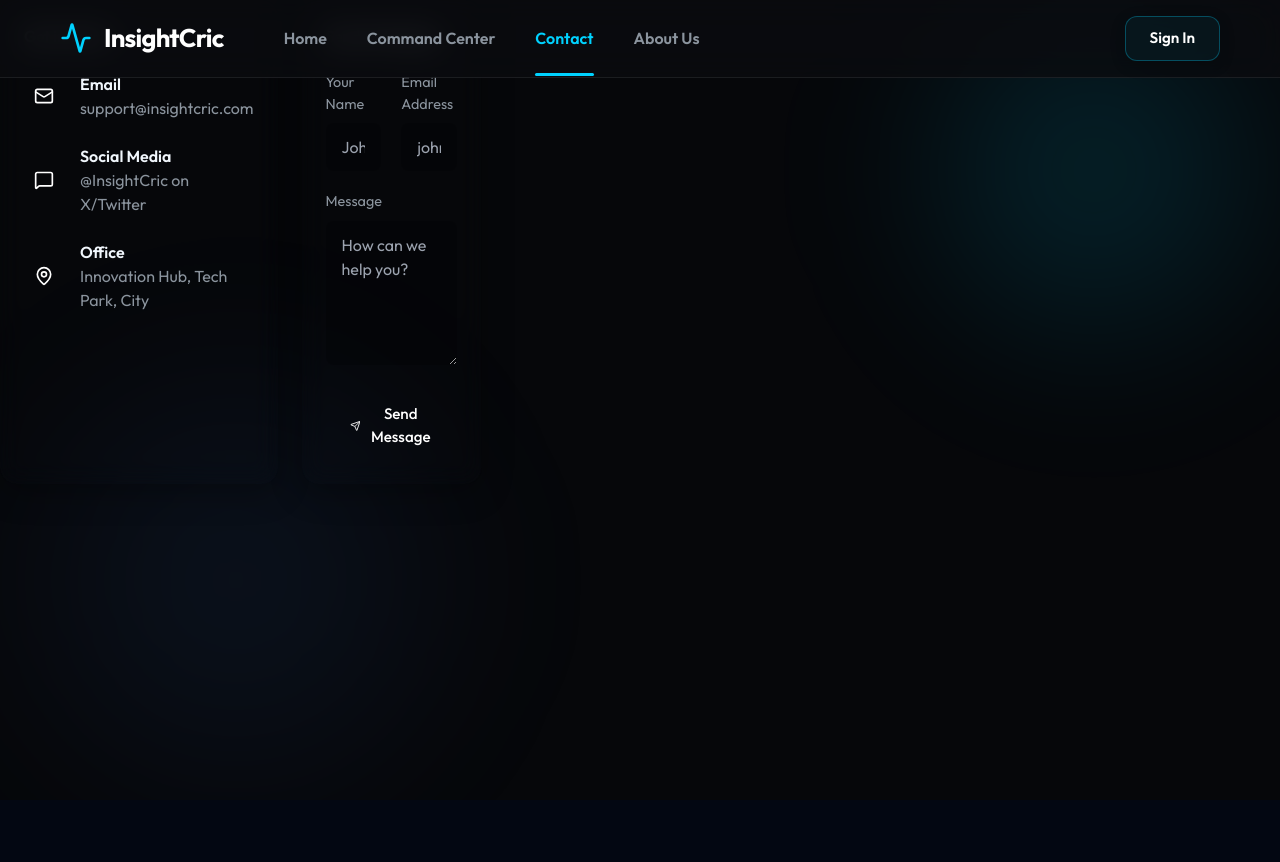
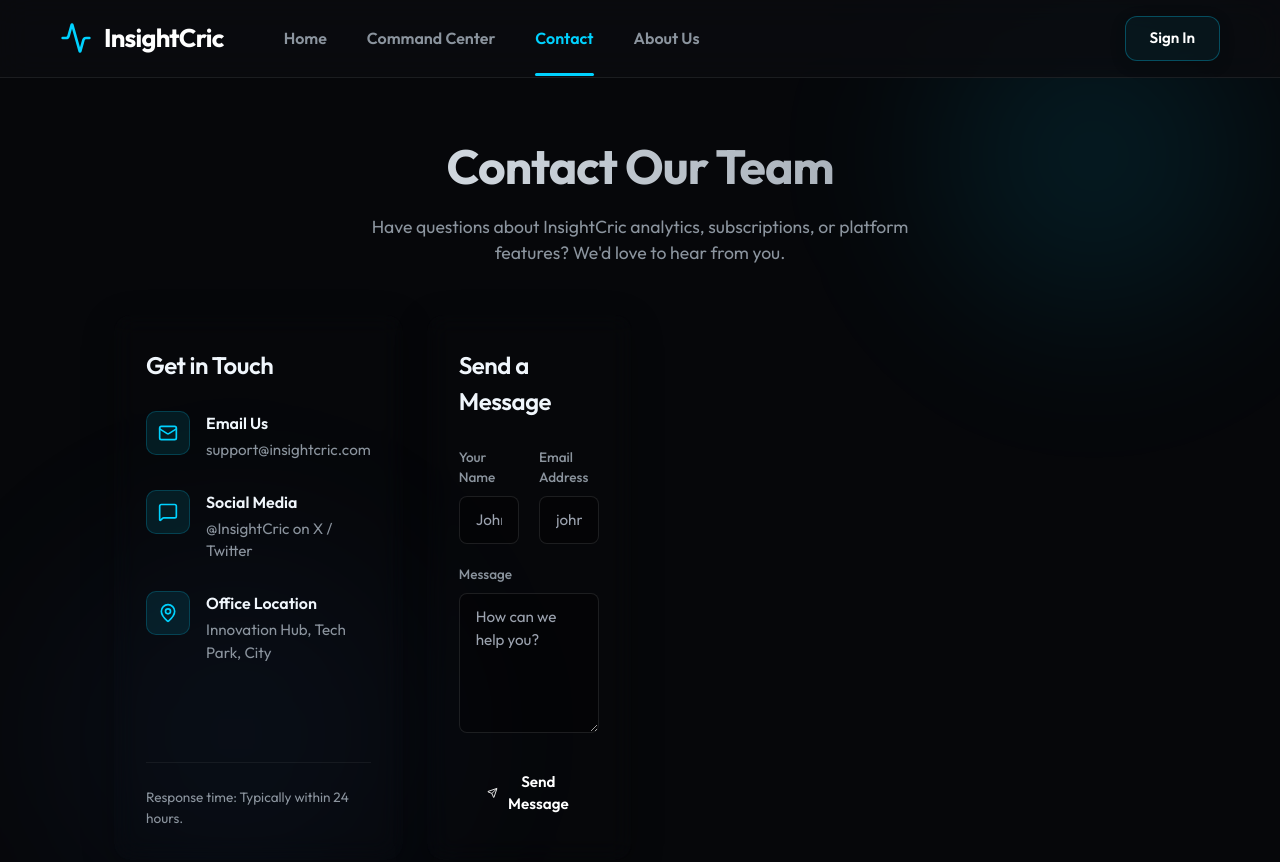
Before and after one commit to Ishad-Shyamal/R26-IT-096, a React (Vite) app in the folder client/: page /contact in a window 1280 px wide. Shown: the top 862 px of the page. Before the commit the page ends 800 px from the top, so only its background shows below. Built offline with nearby package versions, Linux system fonts and the light colour scheme.

Commit message:
updated contact.jsc
made changes to contact.jsx

```diff
--- a/client/src/components/Contact.jsx
+++ b/client/src/components/Contact.jsx
@@ -1,6 +1,5 @@
 import React, { useState } from 'react';
-import { Link } from 'react-router-dom';
-import { Mail, MapPin, Send, Activity, Phone, MessageSquare} from 'lucide-react';
+import { Mail, MapPin, Send, MessageSquare } from 'lucide-react';
 import Navbar from './Navbar';
 
 const Contact = () => {
@@ -9,7 +8,6 @@
 
   const handleSubmit = (e) => {
     e.preventDefault();
-    // Simulate form submission
     setSubmitted(true);
     setTimeout(() => setSubmitted(false), 3000);
     setFormData({ name: '', email: '', message: '' });
@@ -19,118 +17,125 @@
     <div style={{ minHeight: '100vh', background: 'var(--bg-darker)', color: 'var(--text-main)', paddingBottom: '80px', position: 'relative', overflow: 'hidden' }}>
 
       {/* Background Glows */}
-      <div style={{ position: 'absolute', top: '-10%', right: '-5%', width: '500px', height: '500px', background: 'radial-gradient(circle, rgba(0, 210, 255, 0.15) 0%, transparent 70%)', filter: 'blur(60px)', zIndex: 0, pointerEvents: 'none' }}></div>
-      <div style={{ position: 'absolute', bottom: '-10%', left: '-5%', width: '600px', height: '600px', background: 'radial-gradient(circle, rgba(58, 123, 213, 0.1) 0%, transparent 70%)', filter: 'blur(60px)', zIndex: 0, pointerEvents: 'none' }}></div>
+      <div style={{ position: 'absolute', top: '-10%', right: '-5%', width: '500px', height: '500px', background: 'radial-gradient(circle, rgba(0, 210, 255, 0.12) 0%, transparent 70%)', filter: 'blur(60px)', zIndex: 0, pointerEvents: 'none' }}></div>
+      <div style={{ position: 'absolute', bottom: '-10%', left: '-5%', width: '600px', height: '600px', background: 'radial-gradient(circle, rgba(58, 123, 213, 0.08) 0%, transparent 70%)', filter: 'blur(60px)', zIndex: 0, pointerEvents: 'none' }}></div>
 
-      {/* Navigation */}
       <Navbar />
-      {/* <nav style={{
-        position: 'fixed', top: 0, left: 0, right: 0,
-        padding: '20px 40px',
-        display: 'flex', justifyContent: 'space-between', alignItems: 'center',
-        background: 'rgba(10, 12, 16, 0.8)', backdropFilter: 'blur(12px)',
-        WebkitBackdropFilter: 'blur(12px)',
-        borderBottom: '1px solid rgba(255,255,255,0.05)',
-        zIndex: 1000
-      }}>
-        <Link to="/" style={{ display: 'flex', alignItems: 'center', gap: '12px', textDecoration: 'none', color: 'inherit' }}>
-          <Activity size={28} color="var(--primary)" />
-          <span style={{ fontSize: '1.4rem', fontWeight: '700', letterSpacing: '-0.02em' }}>InsightCric</span>
-        </Link>
-        <div style={{ display: 'flex', gap: '32px', alignItems: 'center' }}>
-          <Link to="/login" style={{ color: 'var(--text-main)', textDecoration: 'none', fontSize: '0.95rem', fontWeight: '500' }}>Log In</Link>
+
+      {/* Main Container */}
+      <div style={{ maxWidth: '1100px', margin: '0 auto', paddingTop: '130px', paddingLeft: '24px', paddingRight: '24px', position: 'relative', zIndex: 1 }}>
+
+        {/* Page Header */}
+        <div style={{ textAlign: 'center', marginBottom: '48px' }}>
+          <h1 className="page-title" style={{ fontSize: '3rem', fontWeight: '800', marginBottom: '12px' }}>Contact Our Team</h1>
+          <p className="page-subtitle" style={{ color: 'var(--text-muted)', fontSize: '1.1rem', maxWidth: '600px', margin: '0 auto' }}>
+            Have questions about InsightCric analytics, subscriptions, or platform features? We'd love to hear from you.
+          </p>
         </div>
-      </nav> */}
 
+        {/* Content Grid */}
         <div className="dashboard-grid">
-        <div className="glass-panel col-span-5">
-          <h3 style={{ color: 'var(--text-main)', marginBottom: '24px' }}>Get in Touch</h3>
 
-          <div style={{ display: 'flex', flexDirection: 'column', gap: '24px' }}>
-            <div style={{ display: 'flex', gap: '16px', alignItems: 'center' }}>
-              <div className="brand-icon" style={{ width: '40px', height: '40px', flexShrink: 0 }}>
+          {/* Contact Details Card */}
+          <div className="glass-panel col-span-5" style={{ padding: '32px', display: 'flex', flexDirection: 'column', justifyContent: 'space-between' }}>
+            <div>
+              <h3 style={{ color: 'var(--text-main)', fontSize: '1.5rem', marginBottom: '28px', fontWeight: '600' }}>Get in Touch</h3>
+
+              <div style={{ display: 'flex', flexDirection: 'column', gap: '28px' }}>
+
+                <div style={{ display: 'flex', gap: '16px', alignItems: 'flex-start' }}>
+                  <div style={{ width: '44px', height: '44px', borderRadius: '10px', background: 'rgba(0, 210, 255, 0.1)', border: '1px solid rgba(0, 210, 255, 0.2)', display: 'flex', alignItems: 'center', justifyContent: 'center', flexShrink: 0, color: 'var(--primary)' }}>
                     <Mail size={20} />
                   </div>
                   <div>
-                <div style={{ fontWeight: '600' }}>Email</div>
-                <div style={{ color: 'var(--text-muted)' }}>support@insightcric.com</div>
+                    <div style={{ fontWeight: '600', fontSize: '1rem', marginBottom: '4px' }}>Email Us</div>
+                    <div style={{ color: 'var(--text-muted)', fontSize: '0.95rem' }}>support@insightcric.com</div>
                   </div>
                 </div>
 
-            <div style={{ display: 'flex', gap: '16px', alignItems: 'center' }}>
-              <div className="brand-icon" style={{ width: '40px', height: '40px', flexShrink: 0 }}>
+                <div style={{ display: 'flex', gap: '16px', alignItems: 'flex-start' }}>
+                  <div style={{ width: '44px', height: '44px', borderRadius: '10px', background: 'rgba(0, 210, 255, 0.1)', border: '1px solid rgba(0, 210, 255, 0.2)', display: 'flex', alignItems: 'center', justifyContent: 'center', flexShrink: 0, color: 'var(--primary)' }}>
                     <MessageSquare size={20} />
                   </div>
                   <div>
-                <div style={{ fontWeight: '600' }}>Social Media</div>
-                <div style={{ color: 'var(--text-muted)' }}>@InsightCric on X/Twitter</div>
+                    <div style={{ fontWeight: '600', fontSize: '1rem', marginBottom: '4px' }}>Social Media</div>
+                    <div style={{ color: 'var(--text-muted)', fontSize: '0.95rem' }}>@InsightCric on X / Twitter</div>
                   </div>
                 </div>
 
-            <div style={{ display: 'flex', gap: '16px', alignItems: 'center' }}>
-              <div className="brand-icon" style={{ width: '40px', height: '40px', flexShrink: 0 }}>
+                <div style={{ display: 'flex', gap: '16px', alignItems: 'flex-start' }}>
+                  <div style={{ width: '44px', height: '44px', borderRadius: '10px', background: 'rgba(0, 210, 255, 0.1)', border: '1px solid rgba(0, 210, 255, 0.2)', display: 'flex', alignItems: 'center', justifyContent: 'center', flexShrink: 0, color: 'var(--primary)' }}>
                     <MapPin size={20} />
                   </div>
                   <div>
-                <div style={{ fontWeight: '600' }}>Office</div>
-                <div style={{ color: 'var(--text-muted)' }}>Innovation Hub, Tech Park, City</div>
-              </div>
-            </div>
+                    <div style={{ fontWeight: '600', fontSize: '1rem', marginBottom: '4px' }}>Office Location</div>
+                    <div style={{ color: 'var(--text-muted)', fontSize: '0.95rem' }}>Innovation Hub, Tech Park, City</div>
                   </div>
                 </div>
 
-        <div className="glass-panel col-span-7">
-          <h3 style={{ color: 'var(--text-main)', marginBottom: '24px' }}>Send a Message</h3>
+              </div>
+            </div>
+
+            <div style={{ marginTop: '32px', paddingTop: '24px', borderTop: '1px solid rgba(255,255,255,0.06)', fontSize: '0.85rem', color: 'var(--text-muted)' }}>
+              Response time: Typically within 24 hours.
+            </div>
+          </div>
+
+          {/* Form Card */}
+          <div className="glass-panel col-span-7" style={{ padding: '32px' }}>
+            <h3 style={{ color: 'var(--text-main)', fontSize: '1.5rem', marginBottom: '28px', fontWeight: '600' }}>Send a Message</h3>
 
             {submitted ? (
-            <div style={{ padding: '24px', background: 'rgba(46, 160, 67, 0.1)', borderRadius: '12px', border: '1px solid var(--success)', color: 'var(--success)', textAlign: 'center' }}>
-              <h4 style={{ marginBottom: '8px' }}>Message Sent Successfully!</h4>
-              <p style={{ fontSize: '0.9rem' }}>Thank you for reaching out. We will get back to you shortly.</p>
+              <div style={{ padding: '32px', background: 'rgba(46, 160, 67, 0.12)', borderRadius: '12px', border: '1px solid var(--success)', color: 'var(--success)', textAlign: 'center' }}>
+                <h4 style={{ marginBottom: '8px', fontSize: '1.2rem', fontWeight: '600' }}>Message Sent Successfully!</h4>
+                <p style={{ fontSize: '0.95rem', opacity: 0.9 }}>Thank you for reaching out. We will get back to you shortly.</p>
               </div>
             ) : (
               <form onSubmit={handleSubmit} style={{ display: 'flex', flexDirection: 'column', gap: '20px' }}>
                 <div style={{ display: 'grid', gridTemplateColumns: '1fr 1fr', gap: '20px' }}>
                   <div>
-                  <label style={{ display: 'block', marginBottom: '8px', color: 'var(--text-muted)', fontSize: '0.9rem' }}>Your Name</label>
+                    <label style={{ display: 'block', marginBottom: '8px', color: 'var(--text-muted)', fontSize: '0.85rem', fontWeight: '500' }}>Your Name</label>
                     <input
                       type="text"
                       required
                       value={formData.name}
                       onChange={(e) => setFormData({...formData, name: e.target.value})}
-                    style={{ width: '100%', padding: '12px 16px', background: 'rgba(0,0,0,0.2)', border: '1px solid var(--panel-border)', borderRadius: '8px', color: 'var(--text-main)', outline: 'none', fontFamily: 'inherit' }}
+                      style={{ width: '100%', padding: '12px 16px', background: 'rgba(0,0,0,0.3)', border: '1px solid rgba(255,255,255,0.1)', borderRadius: '8px', color: 'var(--text-main)', outline: 'none', fontFamily: 'inherit', fontSize: '0.95rem' }}
                       placeholder="John Doe"
                     />
                   </div>
                   <div>
-                  <label style={{ display: 'block', marginBottom: '8px', color: 'var(--text-muted)', fontSize: '0.9rem' }}>Email Address</label>
+                    <label style={{ display: 'block', marginBottom: '8px', color: 'var(--text-muted)', fontSize: '0.85rem', fontWeight: '500' }}>Email Address</label>
                     <input
                       type="email"
                       required
                       value={formData.email}
                       onChange={(e) => setFormData({...formData, email: e.target.value})}
-                    style={{ width: '100%', padding: '12px 16px', background: 'rgba(0,0,0,0.2)', border: '1px solid var(--panel-border)', borderRadius: '8px', color: 'var(--text-main)', outline: 'none', fontFamily: 'inherit' }}
+                      style={{ width: '100%', padding: '12px 16px', background: 'rgba(0,0,0,0.3)', border: '1px solid rgba(255,255,255,0.1)', borderRadius: '8px', color: 'var(--text-main)', outline: 'none', fontFamily: 'inherit', fontSize: '0.95rem' }}
                       placeholder="john@example.com"
                     />
                   </div>
                 </div>
 
                 <div>
-                <label style={{ display: 'block', marginBottom: '8px', color: 'var(--text-muted)', fontSize: '0.9rem' }}>Message</label>
+                  <label style={{ display: 'block', marginBottom: '8px', color: 'var(--text-muted)', fontSize: '0.85rem', fontWeight: '500' }}>Message</label>
                   <textarea
                     required
                     value={formData.message}
                     onChange={(e) => setFormData({...formData, message: e.target.value})}
                     rows="5"
-                  style={{ width: '100%', padding: '12px 16px', background: 'rgba(0,0,0,0.2)', border: '1px solid var(--panel-border)', borderRadius: '8px', color: 'var(--text-main)', outline: 'none', fontFamily: 'inherit', resize: 'vertical' }}
+                    style={{ width: '100%', padding: '12px 16px', background: 'rgba(0,0,0,0.3)', border: '1px solid rgba(255,255,255,0.1)', borderRadius: '8px', color: 'var(--text-main)', outline: 'none', fontFamily: 'inherit', resize: 'vertical', fontSize: '0.95rem' }}
                     placeholder="How can we help you?"
                   ></textarea>
                 </div>
 
-              <button type="submit" className="btn btn-primary" style={{ alignSelf: 'flex-start', padding: '12px 24px' }}>
+                <button type="submit" className="btn btn-primary" style={{ alignSelf: 'flex-start', padding: '12px 28px', display: 'flex', alignItems: 'center', gap: '8px', fontWeight: '600' }}>
                   <Send size={16} /> Send Message
                 </button>
               </form>
             )}
+          </div>
+
         </div>
       </div>
     </div>
```
Lines whose indentation alone changed are shown as unchanged.
